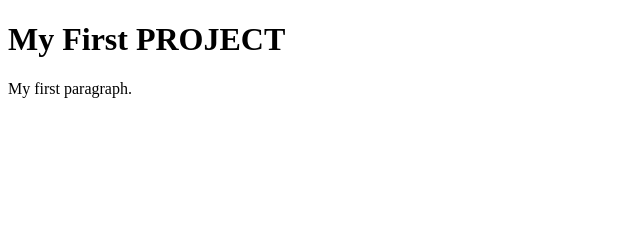
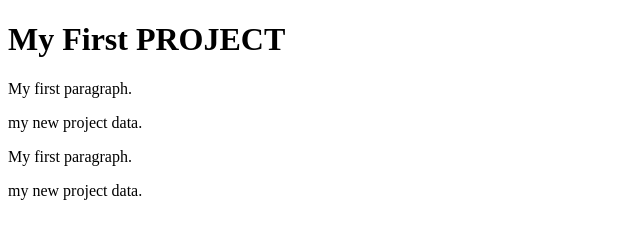
Before and after one commit to Pritam-Devops/jenkinsproject, a plain HTML site: page index.html in a window 1280 px wide. Shown: the whole page, without its empty margins (0-640 px from the left). Drawn offline with Linux system fonts and the light colour scheme.

Commit message:
test code

```diff
--- a/index.html
+++ b/index.html
@@ -5,6 +5,8 @@
 <h1>My First PROJECT</h1>
 
 <p>My first paragraph.</p>
-
+<p>my new project data.</p>
+<p>My first paragraph.</p>
+<p>my new project data.</p>
 </body>
 </html>
```
